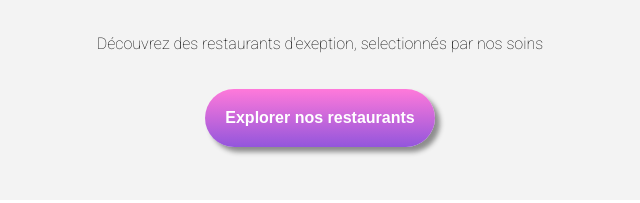
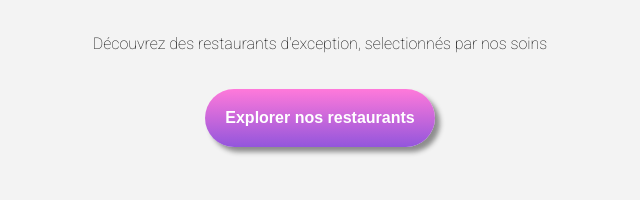
Before and after one commit to NarjisC/NarjisCotonnec_3_26042021, a plain HTML site: page index.html in a window 1280 px wide. Shown: the part 167-370 px from the top of the page, 515-1155 px from the left. Drawn offline with Linux system fonts and the light colour scheme; a web font is replaced by a local one.

```diff
--- a/index.html
+++ b/index.html
@@ -48,7 +48,7 @@
 
                 <div class="introduction__present">
                     <h1>Réservez le menu qui vous convient</h1>
-                        <p>Découvrez des restaurants d'exeption, selectionnés par nos soins</p>
+                        <p>Découvrez des restaurants d'exception, selectionnés par nos soins</p>
                     <button class="bouton__explore">Explorer nos restaurants</button>
                 </div>
 
```
